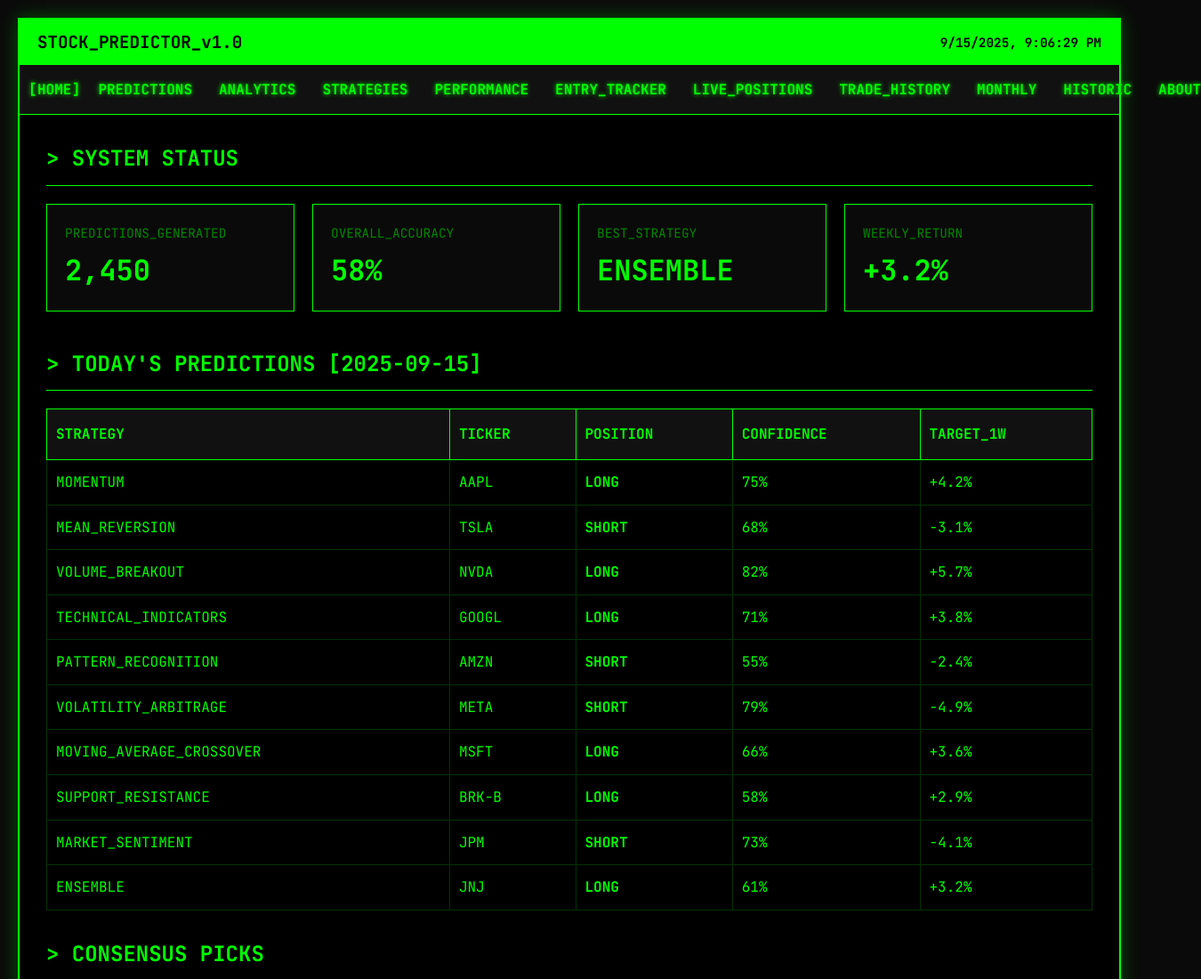
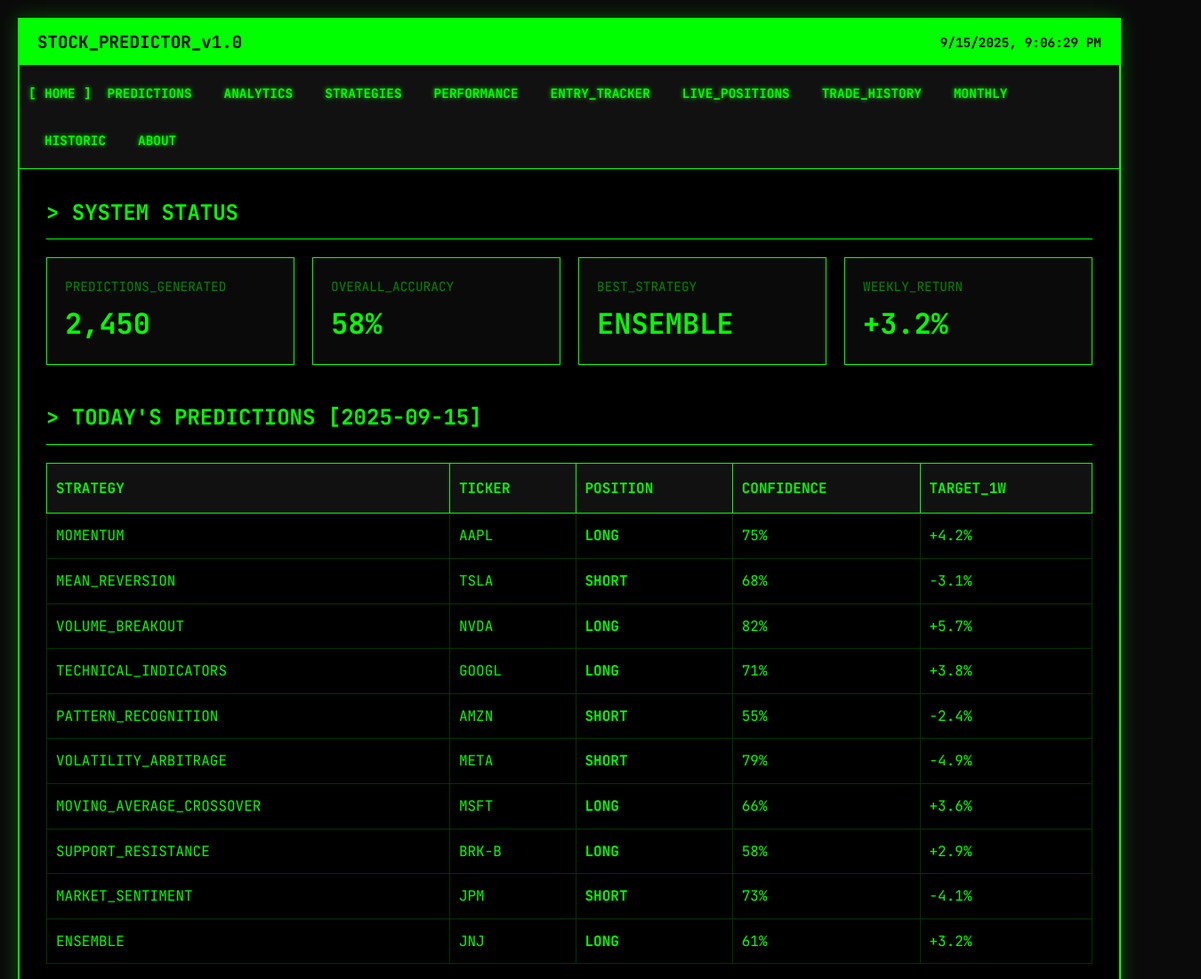
Before and after one commit to hartlcp32/Predictor, a plain HTML site: page index.html in a window 1280 px wide. Shown: the top 1100 px of the page at 89% size, 1350 px wide, since content can reach past the window. Drawn offline with Linux system fonts and the light colour scheme.

Commit message:
Fix navigation: Add flex-wrap to fit links within green terminal box

```diff
--- a/index.html
+++ b/index.html
@@ -53,7 +53,9 @@
             border-bottom: 1px solid #00ff00;
             padding: 15px 20px;
             display: flex;
-            gap: 30px;
+            gap: 20px;
+            flex-wrap: wrap;
+            justify-content: flex-start;
         }
 
         .nav-link {
@@ -63,14 +65,16 @@
             transition: all 0.3s;
             font-weight: bold;
             text-shadow: 0 0 5px #00ff00;
+            font-size: 0.9em;
+            white-space: nowrap;
+            padding: 5px 8px;
+            border-radius: 3px;
         }
 
         .nav-link:hover {
             color: #ffffff;
             text-shadow: 0 0 15px #00ff00;
             background: #003300;
-            padding: 5px 10px;
-            border-radius: 3px;
         }
 
         .nav-link.active::before {
```
